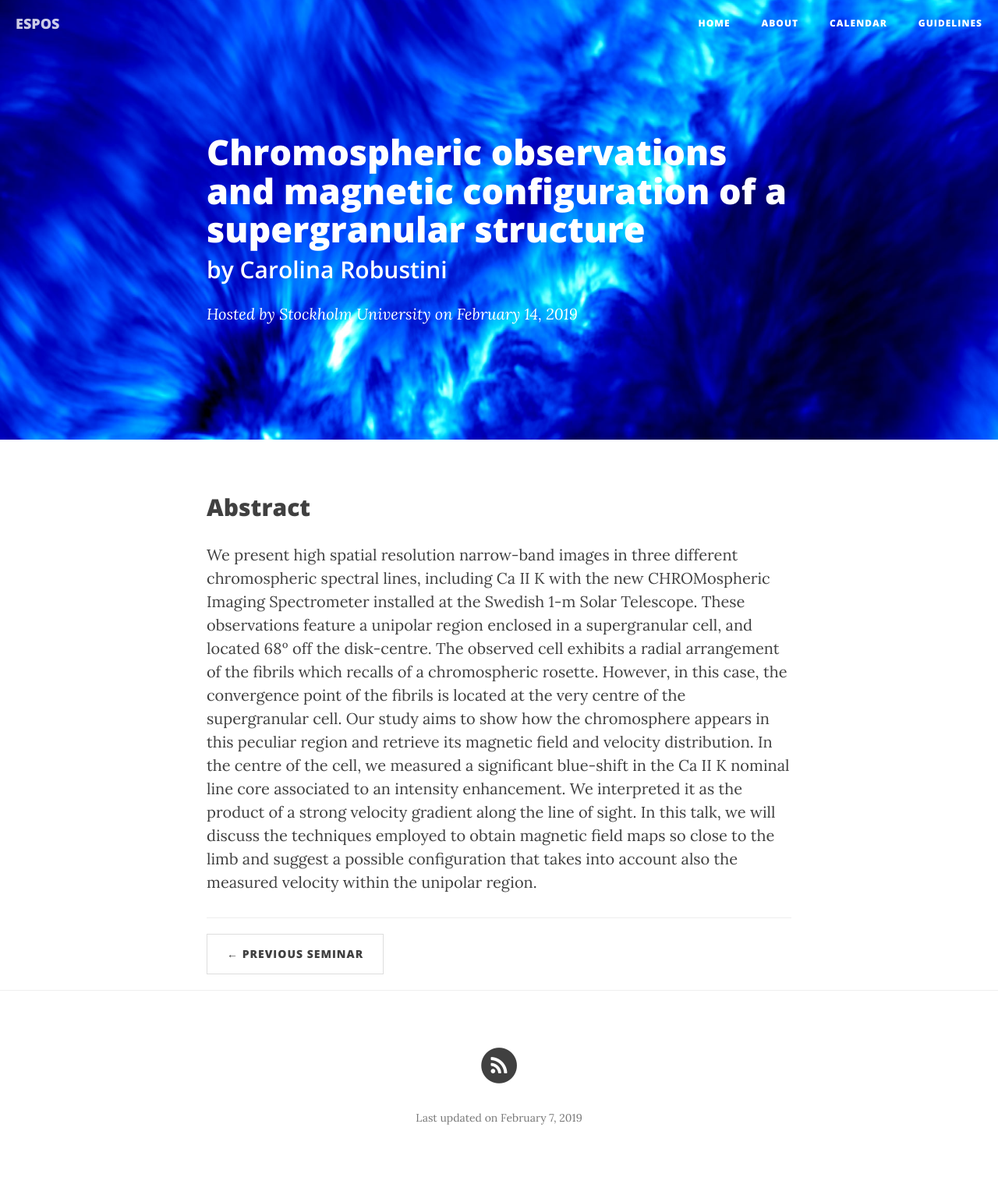
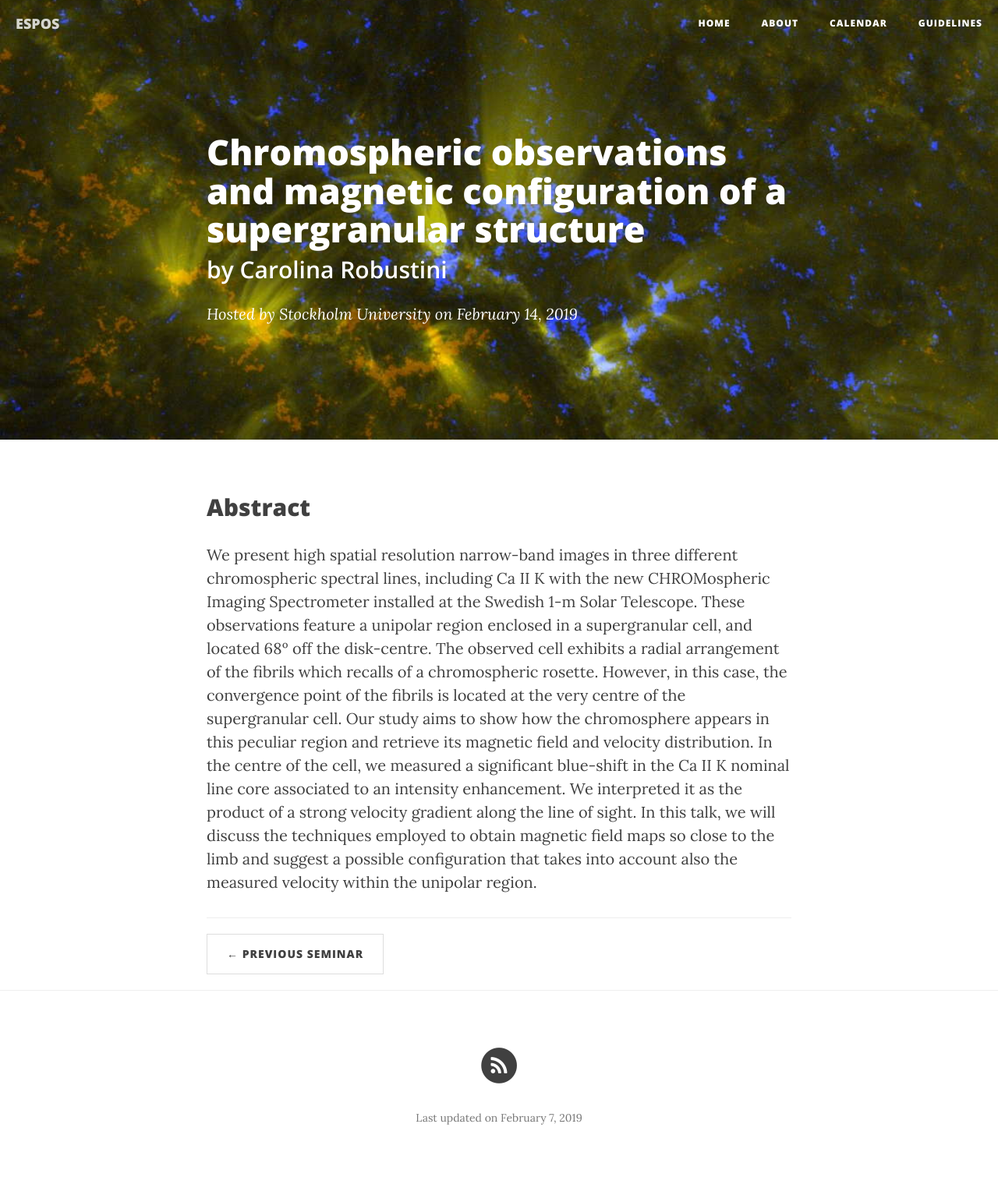
Before and after one commit to ITA-Solar/espos, a Jekyll site: the page built from _posts/2019-02-14-Robustini.md, in a window 1280 px wide. Shown: the whole page at 78% size. Built offline with Jekyll 4.4.1, drawn with Linux system fonts in a browser that asks for light colours; nearby versions of some CDN libraries.

Commit message:
Update 2019-02-14-Robustini.md

```diff
--- a/_posts/2019-02-14-Robustini.md
+++ b/_posts/2019-02-14-Robustini.md
@@ -4,7 +4,7 @@ title:      "Chromospheric observations and magnetic configuration of a supergra
 subtitle:   "by Carolina Robustini"
 date:       2019-02-14 11:00:00
 author:     "Stockholm University"
-header-img: "img/img_2019-02-14.jpg"
+#header-img: "img/img_2019-02-14.jpg"
 published:  true
 ---
 
```
